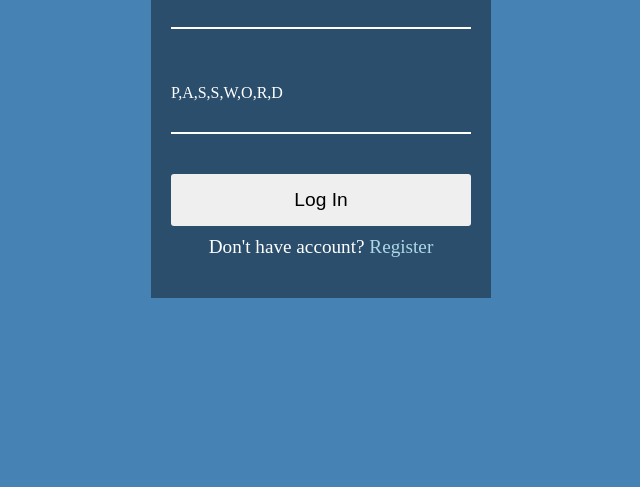
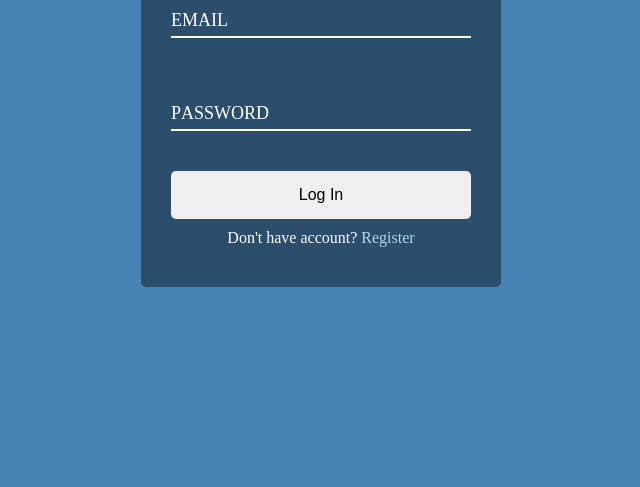
Before and after one commit to Mohammad-Asif-Web/30-vanilla-js-project, a website: page projects/08-form_wave_animation/main.html in a window 1280 px wide. Shown: the part 313-800 px from the top of the page, without its empty margins (319-959 px from the left). Drawn offline with Linux system fonts and the light colour scheme.

Commit message:
form wave animation modified

```diff
--- a/projects/08-form_wave_animation/app.js
+++ b/projects/08-form_wave_animation/app.js
@@ -1,6 +1,9 @@
 const labels = document.querySelectorAll('.form-control label');
 
-labels.forEach(label =>{
-    label.innerHTML = label.innerText.split('');
-    console.log(label);
+labels.forEach(label => {
+    label.innerHTML = label.innerText
+        .split('')
+        .map((letter, idx) =>
+        `<span style="transition-delay:${idx * 60}ms">${letter}</span>`
+        ).join('');
 })
--- a/projects/08-form_wave_animation/base.css
+++ b/projects/08-form_wave_animation/base.css
@@ -2,72 +2,82 @@
     margin: 0;
     padding: 0;
     box-sizing: border-box;
+    text-decoration: none;
 }
 body{
     height: 100vh;
     background: steelblue;
     display: flex;
-    flex-direction: column;
     justify-content: center;
     align-items: center;
 }
 .container{
+    padding: 40px 30px;
     background: rgb(0, 0, 0, 0.4);
-    padding: 30px 20px;
+    border-radius: 5px;
 }
 h1{
     text-align: center;
     color: #fff;
     text-transform: capitalize;
-    margin-bottom: 20px;
+    margin-bottom: 30px;
 }
 .form-control{
     width: 300px;
-    margin: 20px 0 40px;
+    margin: 30px 0 20px;
     position: relative;
 }
 .form-control input{
-    display: block;
+    background: transparent;
     border: 0;
     border-bottom: 2px solid #fff;
-    background: transparent;
+    width: 100%;
+    font-size: 18px;
     color: #fff;
-    width: 100%;
-    padding: 20px 0;
-    font-size: 20px;
+    margin: 20px 0;
 }
 .form-control input:focus,
 .form-control input:valid{
     outline: 0;
+    /* border-bottom-color: lightblue; */
 }
 .form-control label{
+    color: #fff;
+    font-size: 18px;
     text-transform: capitalize;
-    color: #fff;
     position: absolute;
+    left: 0;
     top: 15px;
-    left: 0;
+
 }
 .btn{
     width: 100%;
     padding: 15px;
+    border: 0;
+    border-radius: 5px;
     text-transform: capitalize;
-    font-size: 1.2rem;
-    border-radius: 3px;
-    border: 0;
-}
-.btn:focus{
-    outline: none;
+    font-size: 1rem;
 }
 .btn:active{
     transform: scale(0.98);
 }
 p{
     text-align: center;
-    margin: 10px 0;
-    font-size: 1.2rem;
+    margin-top: 10px;
     color: #fff;
 }
 p a{
-    text-decoration: none;
     color: lightblue;
 }
+
+.form-control label span{
+    display: inline-block;
+    font-size:18px;
+    min-width: 5px;
+    transition: 0.3s cubic-bezier(0.68, -0.55, 0.265, 1.55);
+}
+.form-control input:focus + label span,
+.form-control input:valid + label span{
+    color: lightblue;
+    transform: translateY(-30px);
+}
--- a/projects/08-form_wave_animation/main.html
+++ b/projects/08-form_wave_animation/main.html
@@ -8,7 +8,6 @@
     <link rel="stylesheet" href="./base.css">
 </head>
 <body>
-
     <div class="container">
         <h1>login form</h1>
         <div class="form-control">
@@ -20,10 +19,9 @@
             <label for="password">password</label>
         </div>
         <button class="btn">log in</button>
-        <p class="text">Don't have account?
-            <a href="#">Register</a>
-        </p>
+        <p>Don't have account? <a href="#">Register</a></p>
     </div>
+
 
     <script src="./app.js"></script>
 </body>
```
